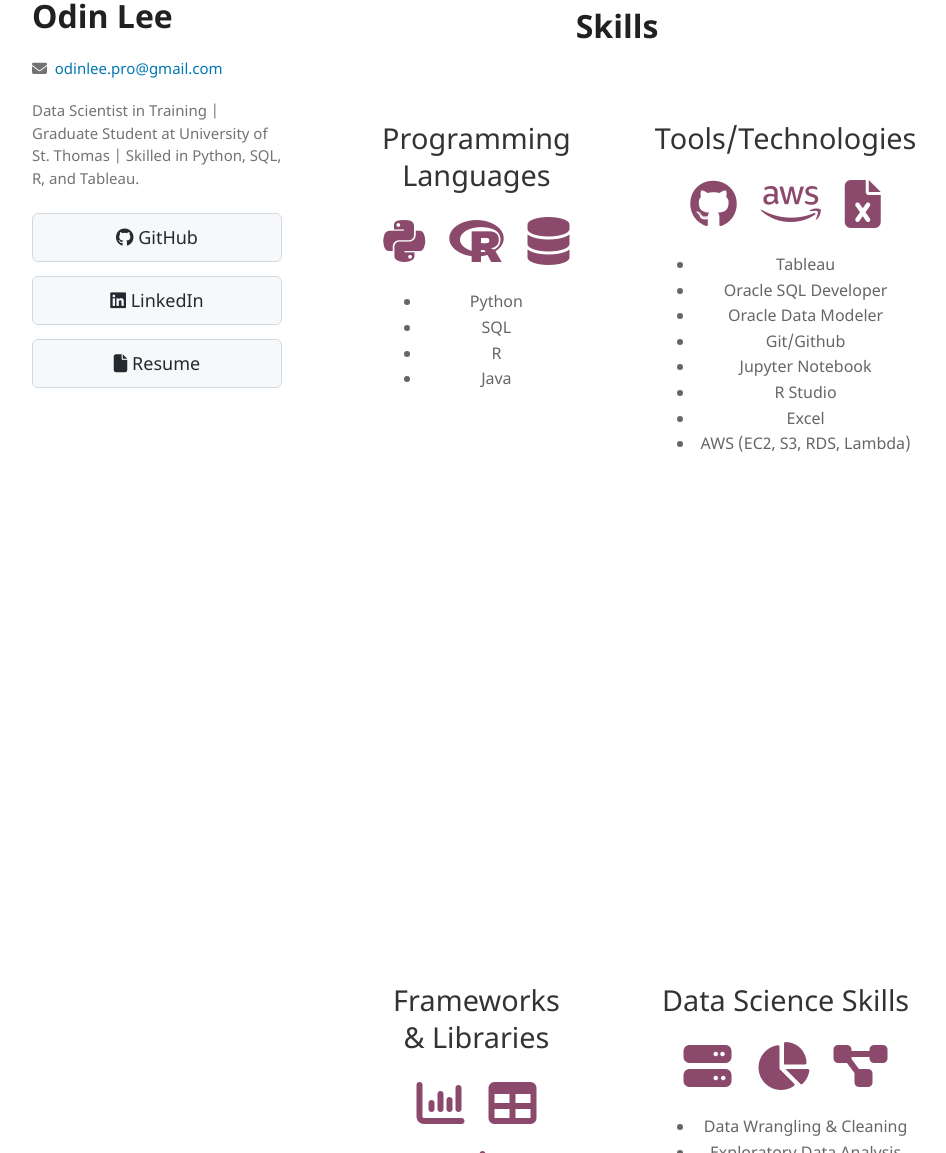
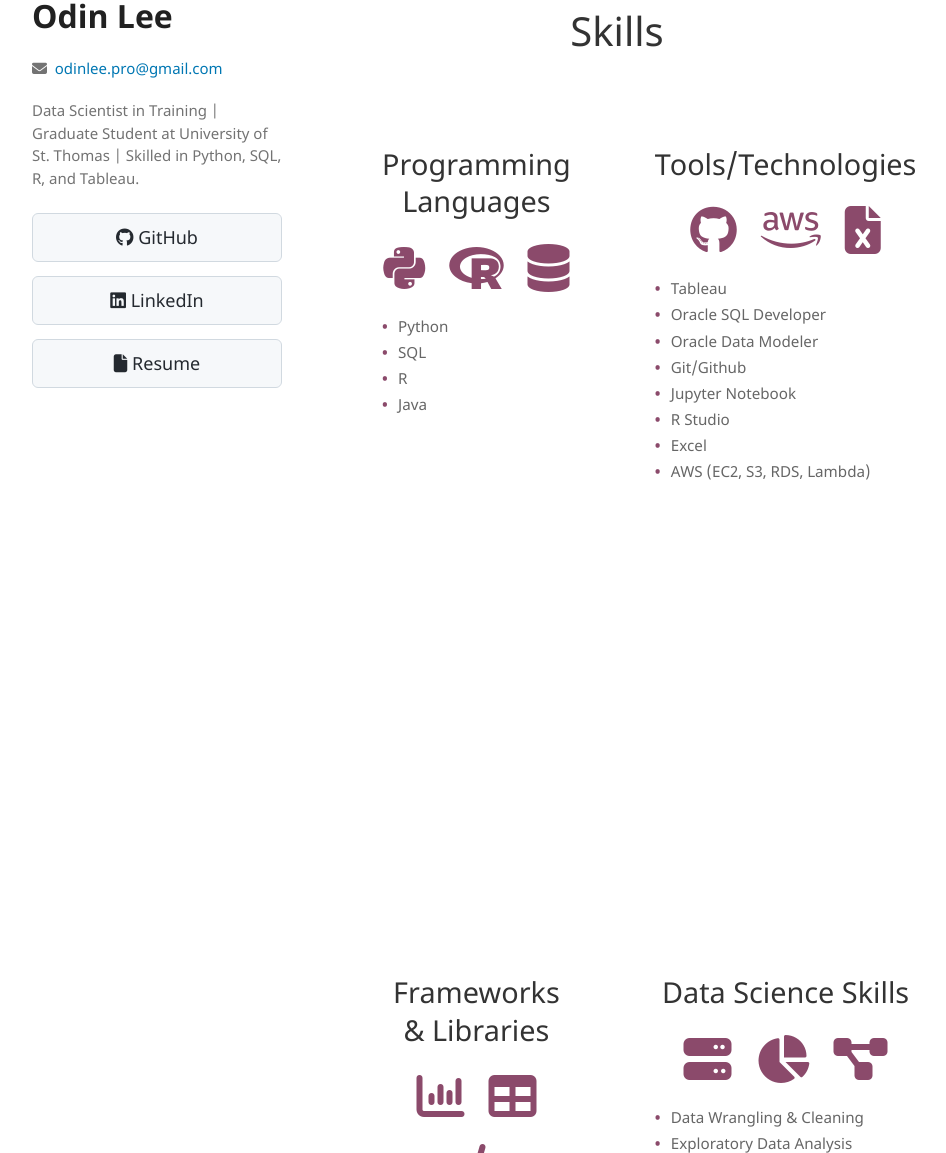
Before and after one commit to OdinLeePro/OdinLeePro.github.io, a Jekyll site: the page built from index.md, in a window 1280 px wide and 1400 px high, scrolled down 3184 px. Shown: the part 247-1400 px from the top of the window, without its empty margins (178-1124 px from the left). Built offline with Jekyll 4.4.1, drawn with Linux system fonts in a browser that asks for light colours.

Commit message:
Update style.scss

```diff
--- a/assets/css/style.scss
+++ b/assets/css/style.scss
@@ -204,6 +204,10 @@
 
 .skills h1 {
     text-align: center;
+    font-size: 2.5rem;
+    color: #333;
+    margin-bottom: 3rem;
+    font-weight: 300;
 }
 
 .skills-grid {
@@ -243,10 +247,65 @@
     font-size: 3rem;
 }
 
-.skillsBullets {
+.skill-card p {
     color: #666;
     line-height: 1.6;
     font-size: 1rem;
+}
+
+.skillsBullets {
+    list-style: none;
+    padding: 0;
+    text-align: left;
+    max-width: 300px;
+    margin: 0 auto;
+}
+
+.skillsBullets li {
+    color: #666;
+    font-size: 0.95rem;
+    line-height: 1.4;
+    margin-bottom: 0.3rem;
+    padding-left: 1rem;
+    position: relative;
+}
+
+.skillsBullets li::before {
+    content: "•";
+    color: #8b4a6b;
+    font-weight: bold;
+    position: absolute;
+    left: 0;
+}
+
+.skillsBullets h1 {
+    font-size: 1.1rem;
+    font-weight: 600;
+    color: #333;
+    margin: 1rem 0 0.5rem 0;
+    padding-left: 0;
+}
+
+.skillsBullets h1::before {
+    display: none;
+}
+
+.skills-section {
+    text-align: left;
+    max-width: 300px;
+    margin: 0 auto;
+}
+
+.skills-section h3 {
+    font-size: 1.1rem;
+    font-weight: 600;
+    color: #333;
+    margin: 1rem 0 0.5rem 0;
+    text-align: center;
+}
+
+.skills-section .skillsBullets {
+    margin-bottom: 1rem;
 }
 
 /*==========================*/
```
